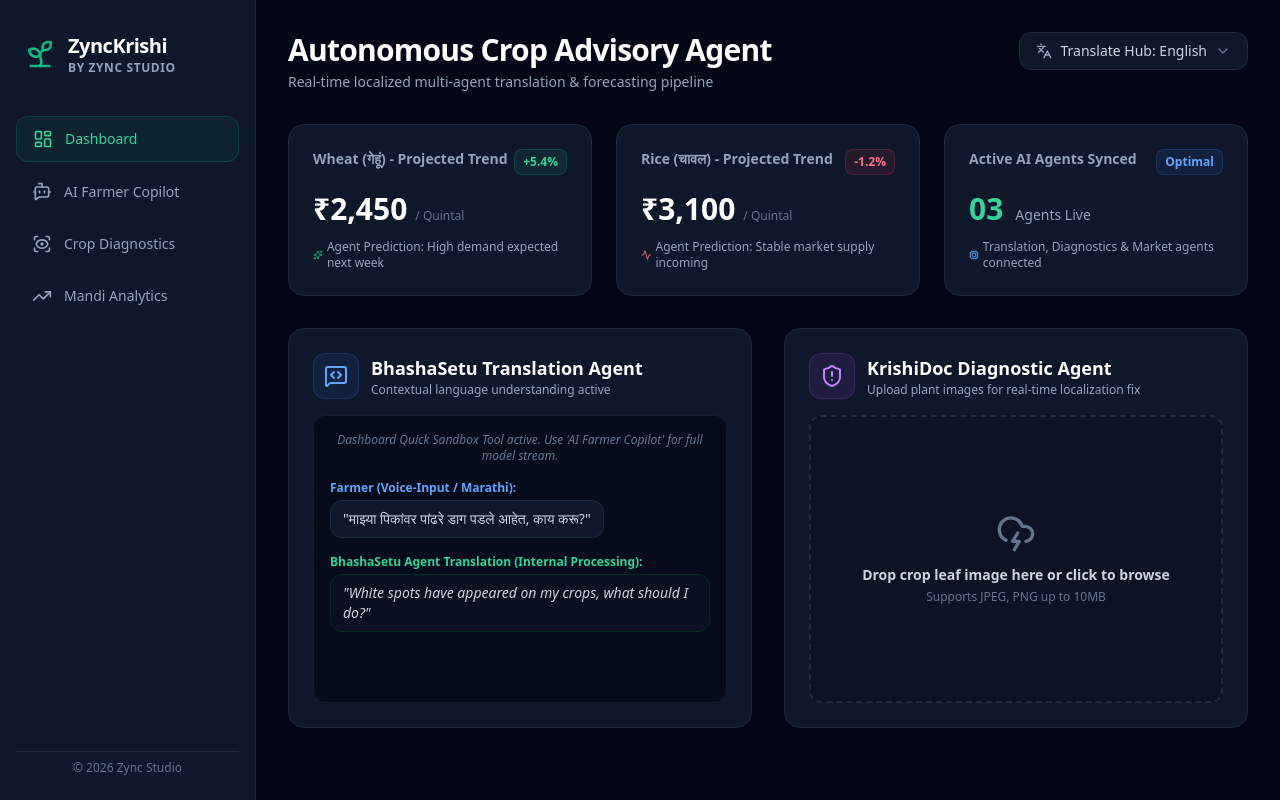
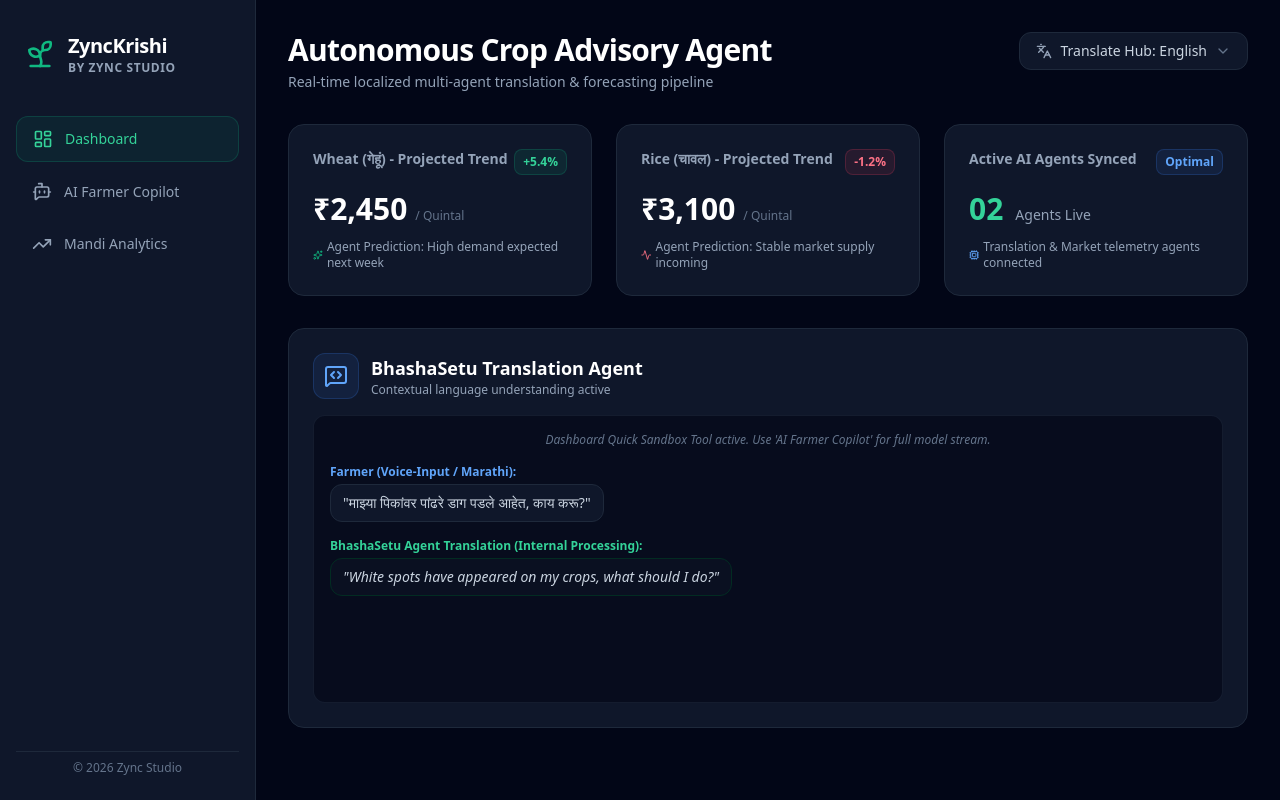
Before and after one commit to mohammedtech121/ZyncKrishi, a plain HTML site: page index.html in a window 1280 px wide. Drawn offline with nearby package versions, Linux system fonts and the light colour scheme.

Commit message:
Update index.html

```diff
--- a/index.html
+++ b/index.html
@@ -25,9 +25,6 @@
                 </button>
                 <button id="btn-chat" class="w-full flex items-center gap-3 px-4 py-3 text-sm font-medium rounded-xl text-slate-400 hover:bg-slate-800 hover:text-slate-200 transition-all">
                     <i data-lucide="bot-message-square" class="w-5 h-5"></i> AI Farmer Copilot
-                </button>
-                <button id="btn-diagnostics" class="w-full flex items-center gap-3 px-4 py-3 text-sm font-medium rounded-xl text-slate-400 hover:bg-slate-800 hover:text-slate-200 transition-all">
-                    <i data-lucide="scan-eye" class="w-5 h-5"></i> Crop Diagnostics
                 </button>
                 <button id="btn-mandi" class="w-full flex items-center gap-3 px-4 py-3 text-sm font-medium rounded-xl text-slate-400 hover:bg-slate-800 hover:text-slate-200 transition-all">
                     <i data-lucide="trending-up" class="w-5 h-5"></i> Mandi Analytics
@@ -84,14 +81,14 @@
                         <span class="text-xs font-bold px-2 py-1 rounded-lg bg-blue-500/10 text-blue-400 border border-blue-500/20">Optimal</span>
                     </div>
                     <div class="mt-4 flex items-baseline gap-2">
-                        <span class="text-3xl font-bold text-emerald-400">03</span>
+                        <span class="text-3xl font-bold text-emerald-400">02</span>
                         <span class="text-sm font-medium text-slate-400 ml-1">Agents Live</span>
                     </div>
-                    <p class="text-xs text-slate-400 mt-3 flex items-center gap-1"><i data-lucide="cpu" class="w-3 h-3 text-blue-400"></i> Translation, Diagnostics & Market agents connected</p>
+                    <p class="text-xs text-slate-400 mt-3 flex items-center gap-1"><i data-lucide="cpu" class="w-3 h-3 text-blue-400"></i> Translation & Market telemetry agents connected</p>
                 </div>
             </div>
 
-            <div class="grid grid-cols-1 lg:grid-cols-2 gap-8">
+            <div class="grid grid-cols-1 gap-8">
                 <div class="bg-slate-900 border border-slate-800 rounded-2xl p-6 flex flex-col h-[400px]">
                     <div class="flex items-center gap-3 mb-4">
                         <div class="p-2.5 bg-blue-500/10 text-blue-400 rounded-xl border border-blue-500/20">
@@ -112,23 +109,6 @@
                             <span class="text-xs font-bold text-emerald-400 block mb-1">BhashaSetu Agent Translation (Internal Processing):</span>
                             <p class="text-slate-300 bg-slate-900/40 px-3 py-2 rounded-xl inline-block border border-emerald-950 text-emerald-300 italic">"White spots have appeared on my crops, what should I do?"</p>
                         </div>
-                    </div>
-                </div>
-
-                <div class="bg-slate-900 border border-slate-800 rounded-2xl p-6 flex flex-col h-[400px]">
-                    <div class="flex items-center gap-3 mb-4">
-                        <div class="p-2.5 bg-purple-500/10 text-purple-400 rounded-xl border border-purple-500/20">
-                            <i data-lucide="shield-alert" class="w-6 h-6"></i>
-                        </div>
-                        <div>
-                            <h3 class="font-bold text-lg text-white">KrishiDoc Diagnostic Agent</h3>
-                            <p class="text-xs text-slate-400">Upload plant images for real-time localization fix</p>
-                        </div>
-                    </div>
-                    <div class="flex-1 flex flex-col justify-center items-center border-2 border-dashed border-slate-800 rounded-xl p-8 bg-slate-950/20 hover:bg-slate-950/40 transition-all cursor-pointer">
-                        <i data-lucide="cloud-lightning" class="w-10 h-10 text-slate-500 mb-3"></i>
-                        <p class="text-sm font-semibold text-slate-300 text-center">Drop crop leaf image here or click to browse</p>
-                        <p class="text-xs text-slate-500 mt-1">Supports JPEG, PNG up to 10MB</p>
                     </div>
                 </div>
             </div>
@@ -162,18 +142,6 @@
                     <button id="btn-send-chat" class="bg-emerald-600 hover:bg-emerald-500 text-white font-medium text-sm rounded-xl px-6 py-3.5 flex items-center gap-2 transition-all h-full">
                         Send <i data-lucide="send" class="w-4 h-4"></i>
                     </button>
-                </div>
-            </div>
-        </div>
-
-        <div id="section-diagnostics" class="space-y-6 hidden">
-            <div class="bg-slate-900 border border-slate-800 rounded-2xl p-6">
-                <h2 class="text-xl font-bold text-white mb-2">KrishiDoc Deep Vision Analytics</h2>
-                <p class="text-xs text-slate-400 mb-6">Upload a photo of your infected leaf to run immediate visual diagnostics with fine-tuned safety boundaries.</p>
-                <div class="border-2 border-dashed border-slate-800 rounded-2xl p-12 bg-slate-950/40 flex flex-col items-center justify-center">
-                    <i data-lucide="image-plus" class="w-12 h-12 text-emerald-500 mb-4"></i>
-                    <p class="text-base font-medium text-slate-200">Select infected crop leaf image to upload</p>
-                    <button class="mt-4 bg-slate-800 hover:bg-slate-700 text-slate-200 text-sm font-medium px-4 py-2 rounded-xl transition-all">Browse Files</button>
                 </div>
             </div>
         </div>
@@ -217,7 +185,7 @@
     <script type="module">
         lucide.createIcons();
 
-        // FEATURE 2: CONVERSATION MEMORY STORE (Strict Gemini Schema Format)
+        // RUNTIME SYSTEM STORAGE WITH CORE AGENT PROMPT
         let chatHistory = [
             {
                 role: "user",
@@ -229,11 +197,10 @@
             }
         ];
 
-        // Sidebar Navigation System
+        // Sidebar Navigation Object
         const navButtons = {
             'btn-dashboard': { btn: document.getElementById('btn-dashboard'), section: document.getElementById('section-dashboard') },
             'btn-chat': { btn: document.getElementById('btn-chat'), section: document.getElementById('section-chat') },
-            'btn-diagnostics': { btn: document.getElementById('btn-diagnostics'), section: document.getElementById('section-diagnostics') },
             'btn-mandi': { btn: document.getElementById('btn-mandi'), section: document.getElementById('section-mandi') }
         };
 
@@ -268,7 +235,7 @@
             });
         }
 
-        // FEATURE 1: NATIVE WEB SPEECH ENGINE (AUDIO INPUT)
+        // NATIVE WEB SPEECH SPEAKER INPUT ENGINE
         if ('webkitSpeechRecognition' in window || 'SpeechRecognition' in window) {
             const SpeechRecognition = window.SpeechRecognition || window.webkitSpeechRecognition;
             const recognition = new SpeechRecognition();
@@ -300,10 +267,10 @@
                 else recognition.start();
             });
         } else {
-            micBtn.style.display = 'none';
+            if(micBtn) micBtn.style.display = 'none';
         }
 
-        // SMART DYNAMIC TEXT-TO-SPEECH (AUDIO OUTPUT WITH LANGUAGE ROUTER)
+        // DYNAMIC TTS OUTPUT WITH INTEGRATED LANGUAGE ROUTER
         function speakResponse(rawText) {
             if ('speechSynthesis' in window) {
                 window.speechSynthesis.cancel();
@@ -311,7 +278,6 @@
                 let cleanText = rawText.replace(/[\*\#🤖🎯💡📅]/g, '').replace(/<br>/g, ' ');
                 const utterance = new SpeechSynthesisUtterance(cleanText);
 
-                // If response contains Hindi/Marathi script, use hi-IN, else use en-IN
                 const hasDevanagari = /[अ-ह]/.test(rawText);
                 if (hasDevanagari) {
                     utterance.lang = 'hi-IN';
@@ -326,7 +292,7 @@
             }
         }
 
-        // SECURE RUNTIME PIPELINE (Calls our secure Vercel backend route)
+        // RUNTIME EXECUTION GATEWAY ENGINE (Calls /api/chat directly)
         async function runInference() {
             const promptText = chatInput.value.trim();
             if(!promptText) return;
@@ -355,7 +321,6 @@
             });
 
             try {
-                // 🔥 NO EXPOSED PLAIN KEYS - Calling server function /api/chat directly
                 const response = await fetch('/api/chat', {
                     method: 'POST',
                     headers: { 'Content-Type': 'application/json' },
@@ -376,7 +341,6 @@
                         parts: [{ text: aiResponse }]
                     });
 
-                    // Auto play voice output
                     speakResponse(aiResponse);
 
                 } else if (data.error) {
```
